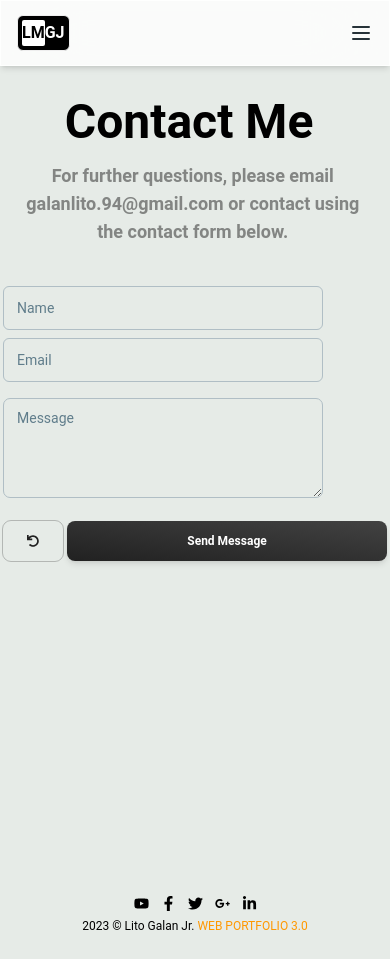
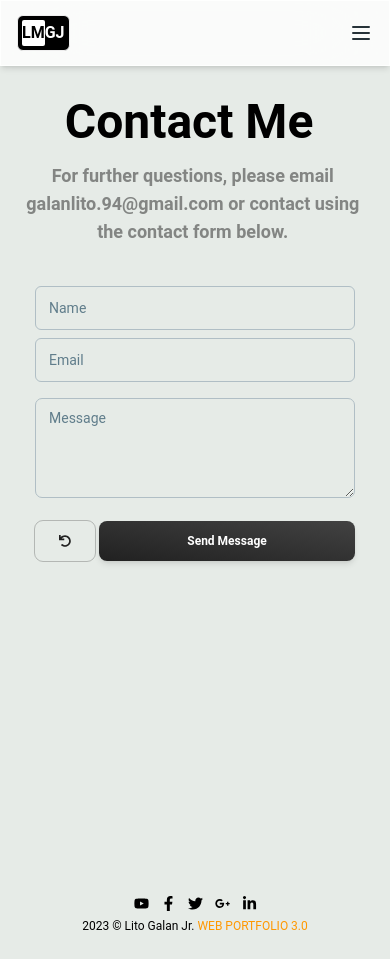
Before and after one commit to lgalan94/web-portfolio-2024, a React (Vite) app: page /contact in a window 390 px wide. Built offline with nearby package versions, Linux system fonts and the light colour scheme; the HTML template or start-up script is replaced by a standard one.

Commit message:
add contact page

```diff
--- a/src/pages/Contact.jsx
+++ b/src/pages/Contact.jsx
@@ -42,7 +42,7 @@ const Contact = () => {
 						          Message
 						        </label>
 						      </div>
-						    <div className="flex w-96 md:w-full flex-row gap-1">
+						    <div className="flex w-80 md:w-full flex-row gap-1">
 						    		<Button variant="text" className="outline outline-1 outline-dark/25" >
 						    		  <FaUndo />
 						    		</Button>
--- a/src/pages/Home.jsx
+++ b/src/pages/Home.jsx
@@ -75,7 +75,10 @@ const Home = () => {
 											      as={Link} to='/'
 											      className="flex items-center bg-black text-white p-2 px-6 rounded-lg text-xs md:text-sm lg:text-md font-medium hover:bg-neutral-50 hover:text-neutral-700 border-2 border-solid border-transparent hover:border-neutral-800"
 											    >Resume <BsArrowUpRightSquare className="w-6 ml-1" /> </Link>
-											    <Link className="ml-4 text-xs md:text-sm lg:text-md font-medium capitalize text-neutral-800 underline">Contact</Link>
+											    <Link
+											    		as={Link}
+											    		to="/contact"
+											    		className="ml-4 text-xs md:text-sm lg:text-md font-medium capitalize text-neutral-800 underline">Contact</Link>
 											  </motion.div>
 											  </div>
 											</div>
```
